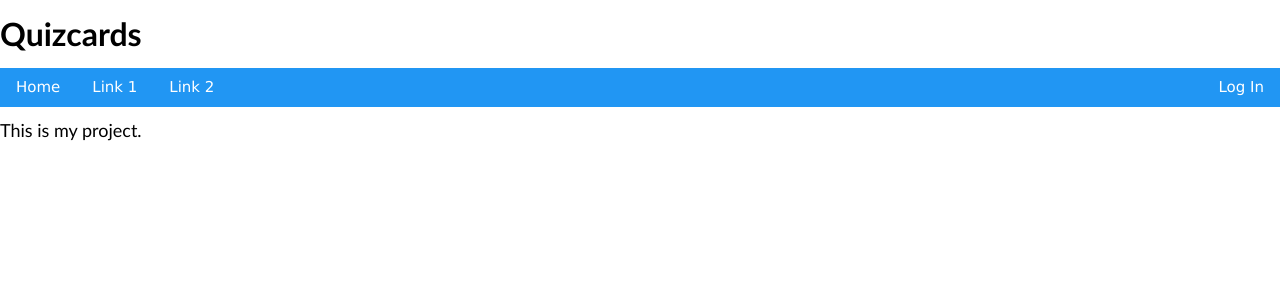
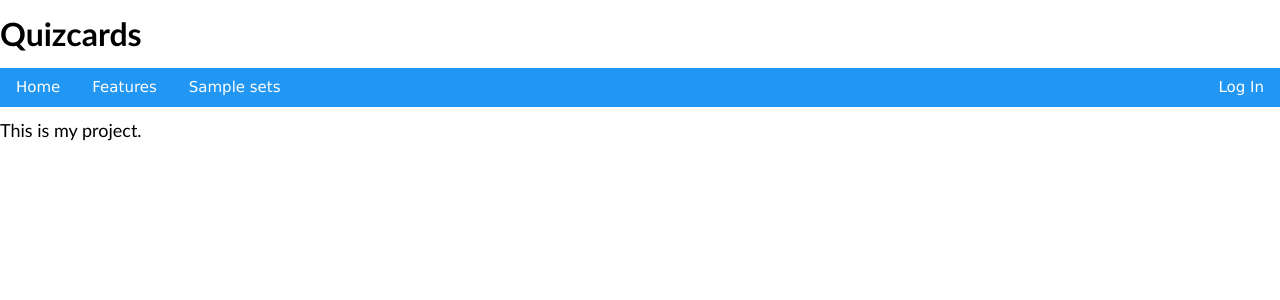
Before and after one commit to TheSriramM/Y12-revision-app, a Flask app: page / in a window 1280 px wide. Shown: the top 300 px of the page. Run offline with Flask 3, Linux system fonts and the light colour scheme.

Commit message:
base html template created for users that are not logged in
Co-authored-by: Copilot <copilot@github.com>

```diff
--- a/app.py
+++ b/app.py
@@ -101,6 +101,10 @@ def register():
 
     return render_template("register.html")
 
+@app.route('/sample_sets')
+def sample_sets():
+    return render_template("sample_sets.html")
+
 @app.route('/dashboard')
 def dashboard():
     if 'username' not in session:
--- a/static/style.css
+++ b/static/style.css
@@ -7,7 +7,3 @@ h2 {
     font-family: 'Trebuchet MS', 'Lucida Sans Unicode', 'Lucida Grande', 'Lucida Sans', Arial, sans-serif;
     font-size: larger;
 }
-
-.page-title {
-
-}
--- /dev/null
+++ b/templates/base.html
@@ -0,0 +1,22 @@
+<!DOCTYPE html>
+<html lang="en">
+<head>
+    <meta charset="UTF-8">
+    <title>{% block title %}{% endblock %}</title>
+    <link rel="stylesheet" href="https://www.w3schools.com/w3css/5/w3.css">
+    <link rel="stylesheet" href="{{url_for('static', filename='style.css')}}">
+</head>
+<body>
+
+    <h1><b>Quizcards</b></h1>
+    <div class="w3-bar w3-blue">
+        <a href="#" class="w3-bar-item w3-button">Home</a>
+        <a href="#" class="w3-bar-item w3-button">Features</a>
+        <a href="{{ url_for('sample_sets') }}" class="w3-bar-item w3-button">Sample sets</a>
+        <a href="{{ url_for('login') }}" class="w3-bar-item w3-button w3-right">Log In</a>
+    </div>
+
+    {% block content %}{% endblock %}
+
+</body>
+</html>
--- a/templates/home.html
+++ b/templates/home.html
@@ -1,20 +1,7 @@
-<!DOCTYPE html>
-<html lang="en">
-<head>
-    <meta charset="UTF-8">
-    <meta name="viewport" content="width=device-width, initial-scale=1.0">
-    <title>Quizcards</title>
-    <link rel="stylesheet" href="https://www.w3schools.com/w3css/5/w3.css">
-    <link rel="stylesheet" href="{{url_for('static', filename='style.css')}}">
-</head>
-<body>
-    <h1><b>Quizcards</b></h1>
-    <div class="w3-bar w3-blue">
-        <a href="#" class="w3-bar-item w3-button">Home</a>
-        <a href="#" class="w3-bar-item w3-button">Link 1</a>
-        <a href="#" class="w3-bar-item w3-button">Link 2</a>
-        <a href="{{ url_for('login') }}" class="w3-bar-item w3-button w3-right">Log In</a>
-    </div>
+{% extends "base.html" %}
+
+{% block title %}Quizcards{% endblock %}
+
+{% block content %}
     <h2>This is my project.</h2>
-</body>
-</html>
+{% endblock %}
```
Also changed, not shown: templates/sample_sets.html (added, +13 -0 lines), static/js/flashcards.js (added).
